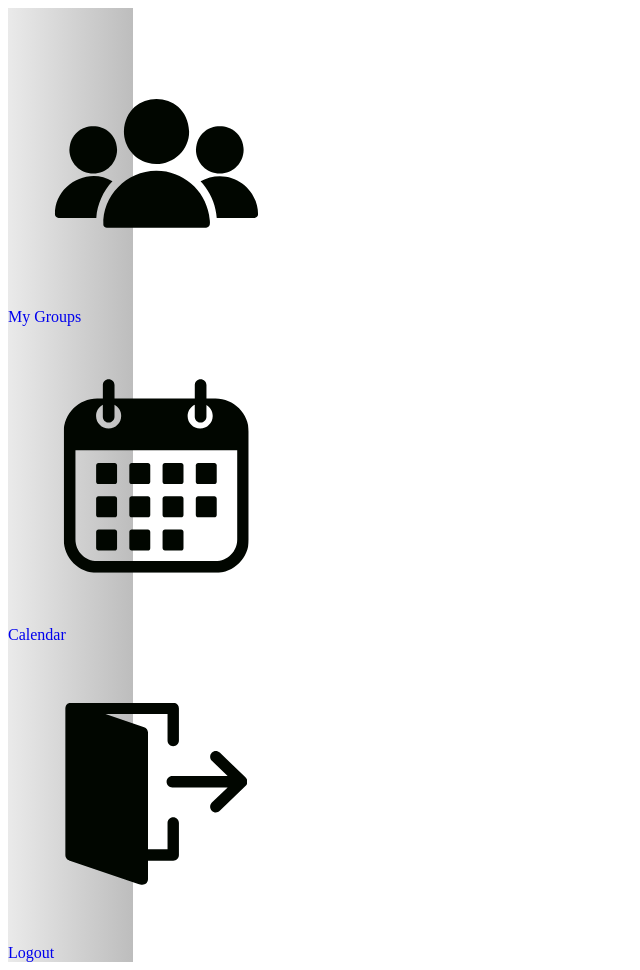
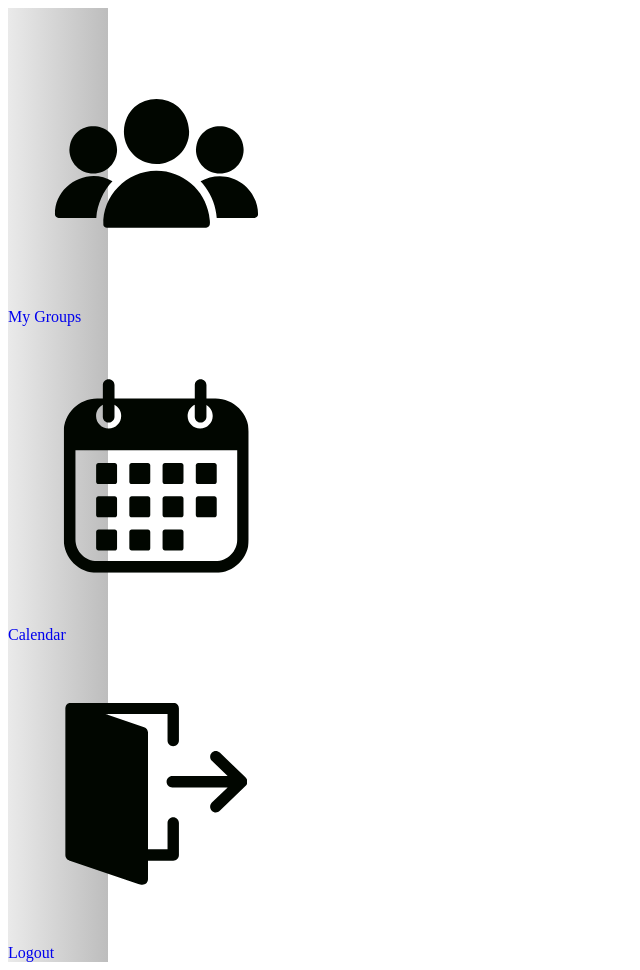
Before and after one commit to Kaazzz/StudyHive, a Django app: template groups/templates/sidebar.html in a window 1280 px wide. Shown: the whole page, without its empty margins (0-640 px from the left). Run offline with Django 3.2, Linux system fonts and the light colour scheme; the template is opened without the code that fills it, so the values that code supplies are empty.

Commit message:
added/adjusted header, sidebar, etc for some files

```diff
--- a/groups/templates/sidebar.html
+++ b/groups/templates/sidebar.html
@@ -11,9 +11,9 @@
 </head>
 <div
     class="gray-gradient sidebar fixed top-2 left-0 h-screen flex flex-col items-center justify-center p-4 shadow-md"
-    style="width: 125px;">
+    style="width: 100px;">
 
-    <a href="{% url 'home' %}" class="mt-2 text-sm text-center">
+    <a href="{% url 'home' %}" class="mt-2 text-xs text-center">
         <div id="switchModeMygroups" class="tooltip-container flex cursor-pointer flex-col items-center">
             <img
                 id="mode-icon-mygroups"
@@ -28,7 +28,7 @@
         </div>
     </a>
 
-    <a href="{% url 'calendar_management' %}" class="mt-2 text-sm text-center">
+    <a href="{% url 'calendar_management' %}" class="mt-2 text-xs text-center">
         <div id="switchModeCalendar" class="tooltip-container flex cursor-pointer flex-col items-center">
             <img
                 id="mode-icon-calendar"
@@ -58,7 +58,7 @@
         </div>
     </a> {% endcomment %}
 
-    <a href="{% url 'logout' %}" class="mt-2 text-sm text-center">
+    <a href="{% url 'logout' %}" class="mt-2 text-xs text-center">
         <div id="switchModeLogout" class="tooltip-container flex cursor-pointer flex-col items-center">
             <img
                 id="mode-icon-logout"
```
Also changed, not shown: accounts/templates/accounts/change_password.html (+10 -5 lines), accounts/templates/accounts/edit_profile.html (+10 -4 lines), groups/templates/groups/profile.html (+7 -4 lines).
